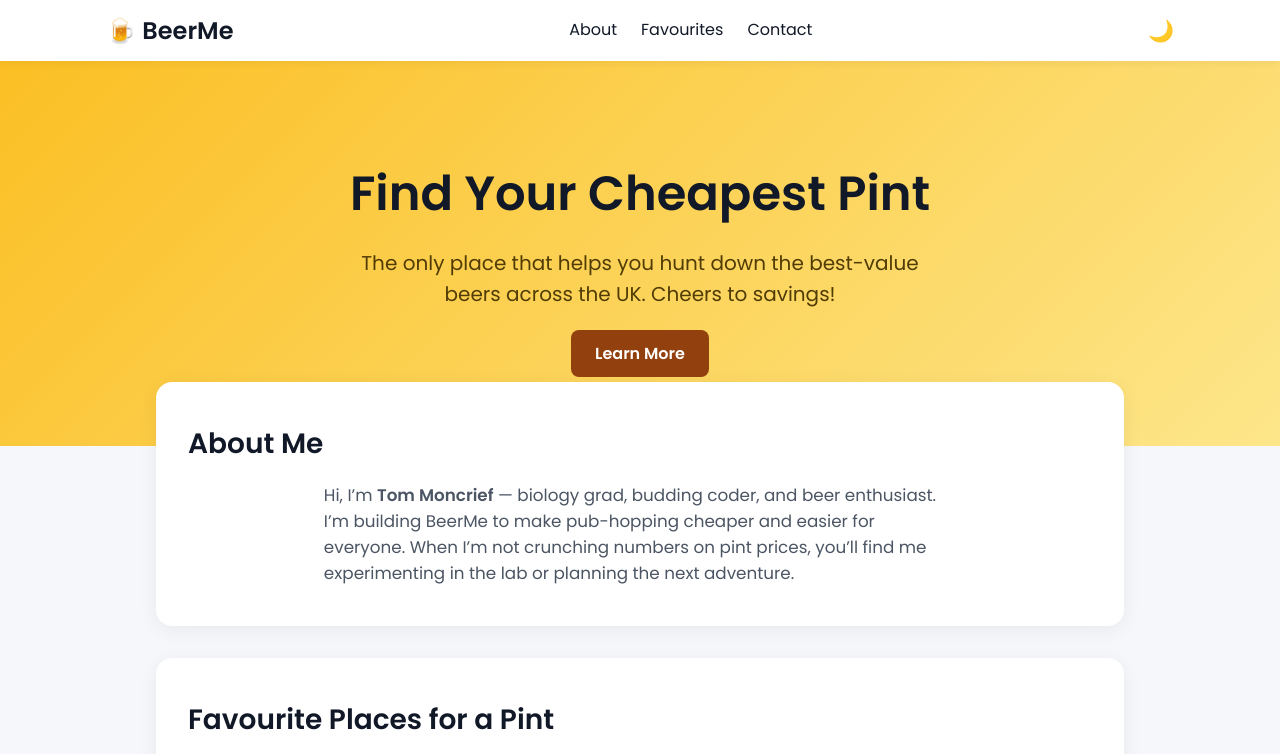
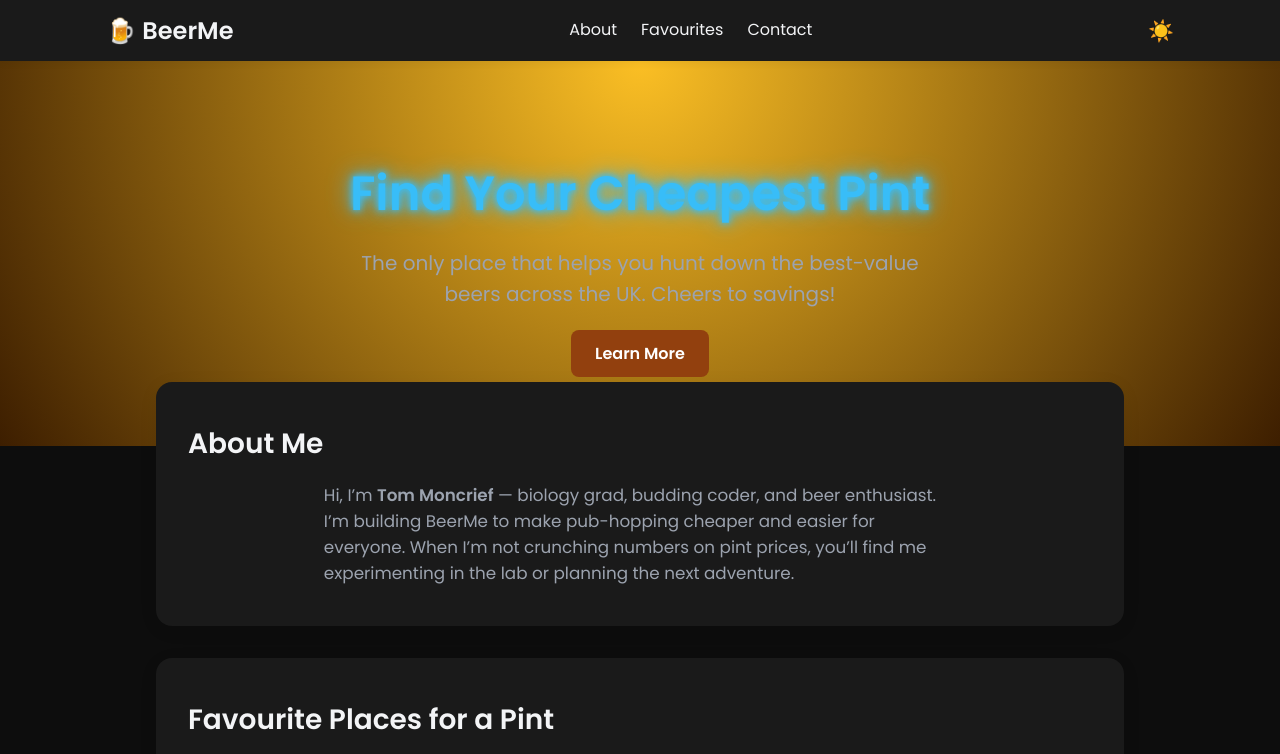
Before and after one commit to TomMoncrief/toms-website, a plain HTML site: page index.html in a window 1280 px wide. Both pictures are taken after a click on the button "Toggle dark mode". Shown: the top 754 px of the page. Drawn offline with nearby package versions, Linux system fonts and the light colour scheme.

Commit message:
Update index.html

```diff
--- a/index.html
+++ b/index.html
@@ -15,7 +15,7 @@
 
   <style>
     :root{
-      /* light theme vars */
+      /* light theme */
       --brand:#fbbf24;
       --brand-dark:#92400e;
       --bg:#f5f7fa;
@@ -23,14 +23,13 @@
       --text:#111827;
       --text-muted:#4b5563;
       --hero-grad:linear-gradient(135deg,var(--brand) 0%,#fde68a 100%);
-      --neon:#00ffff;
+      --neon:#38bdf8; /* cyan */
     }
     body.dark{
       --bg:#0d0d0d;
       --card-bg:#1a1a1a;
       --text:#f3f4f6;
       --text-muted:#9ca3af;
-      --brand:#fbbf24;
       --hero-grad:radial-gradient(circle at top,var(--brand) 0%,#3d1e00 100%);
     }
 
@@ -44,31 +43,23 @@
     }
     a{text-decoration:none;color:inherit}
 
-    /* Header */
     header{background:var(--card-bg);box-shadow:0 2px 8px rgba(0,0,0,.06);position:sticky;top:0;z-index:100;transition:background .3s}
     .nav{max-width:1100px;margin:0 auto;display:flex;justify-content:space-between;align-items:center;padding:.75rem 1rem}
     .logo{font-size:1.5rem;font-weight:600;color:var(--brand-dark);display:flex;align-items:center;gap:.4rem;transition:color .3s}
     .logo span{color:var(--text)}
     nav ul{display:flex;gap:1.5rem;list-style:none;font-size:1rem}
     nav li:hover{color:var(--brand-dark);cursor:pointer}
-
-    /* Dark mode toggle button */
     #modeToggle{background:none;border:none;font-size:1.3rem;cursor:pointer;color:var(--text);transition:transform .2s}
     #modeToggle:hover{transform:scale(1.15)}
 
-    /* Hero */
     .hero{background:var(--hero-grad);padding:6rem 1rem 5rem;text-align:center;transition:background .3s}
-    .hero h1{font-size:3rem;font-weight:600;margin-bottom:1rem;color:var(--text);transition:color .3s,text-shadow .3s}
-    body.dark .hero h1{
-      color:var(--neon);
-      text-shadow:0 0 6px var(--neon),0 0 12px var(--neon),0 0 25px var(--neon);
-    }
+    .hero h1{font-size:3rem;font-weight:600;margin-bottom:1rem;color:var(--text);transition:color .3s text-shadow .3s}
+    body.dark .hero h1{color:var(--neon);text-shadow:0 0 6px var(--neon),0 0 12px var(--neon),0 0 25px var(--neon)}
     .hero p{font-size:1.25rem;color:#513c06;max-width:600px;margin:0 auto 2rem}
     body.dark .hero p{color:var(--text-muted)}
     .cta-btn{background:var(--brand-dark);color:#fff;padding:.75rem 1.5rem;border-radius:.5rem;font-weight:600;transition:background .2s}
     .cta-btn:hover{background:#78350f}
 
-    /* Main */
     main{max-width:1000px;margin:-4rem auto 3rem;padding:0 1rem}
     .section{background:var(--card-bg);border-radius:1rem;box-shadow:0 4px 20px rgba(0,0,0,.06);padding:2.5rem 2rem;margin-bottom:2rem;transition:background .3s,color .3s}
     .section h2{font-size:1.75rem;margin-bottom:1rem}
@@ -76,11 +67,7 @@
     .faves-list{list-style:disc inside;font-size:1.05rem;color:var(--text-muted);max-width:60ch;margin:0 auto;padding-left:0}
     .faves-list li{margin:.75rem 0}
     .faves-list span{display:block;font-size:.95rem;color:var(--text-muted)}
-
-    /* Map */
     #map{height:400px;border-radius:1rem;margin-top:1.5rem}
-
-    /* Footer */
     footer{text-align:center;padding:1.5rem 1rem 2rem;font-size:.9rem;color:var(--text-muted)}
   </style>
 </head>
@@ -129,33 +116,38 @@
 
   <footer>© 2025 BeerMe.uk – Built with 🍺 &amp; ❤️ by Tom Moncrief</footer>
 
-  <!-- Leaflet JS -->
+  <!-- JS -->
   <script defer src="https://unpkg.com/leaflet@1.9.4/dist/leaflet.js"></script>
   <script>
-    // Dark-mode toggle logic
-    const toggle = document.getElementById('modeToggle');
-    const prefersDark = window.matchMedia('(prefers-color-scheme: dark)').matches;
-    const stored = localStorage.getItem('beerme-theme');
-    if (stored === 'dark' || (!stored && prefersDark)) document.body.classList.add('dark');
-    toggle.textContent = document.body.classList.contains('dark') ? '☀️' : '🌙';
+    // ------- THEME TOGGLE -------
+    (function(){
+      const btn = document.getElementById('modeToggle');
+      const stored = localStorage.getItem('beerme-theme');
+      const prefersDark = window.matchMedia('(prefers-color-scheme: dark)').matches;
+      if(stored==='dark'||(!stored&&prefersDark)) document.body.classList.add('dark');
+      btn.textContent = document.body.classList.contains('dark') ? '☀️' : '🌙';
+      btn.addEventListener('click',()=>{
+        document.body.classList.toggle('dark');
+        const dark = document.body.classList.contains('dark');
+        btn.textContent = dark ? '☀️' : '🌙';
+        localStorage.setItem('beerme-theme',dark?'dark':'light');
+      });
+    })();
 
-    toggle.addEventListener('click', () => {
-      document.body.classList.toggle('dark');
-      const dark = document.body.classList.contains('dark');
-      toggle.textContent = dark ? '☀️' : '🌙';
-      localStorage.setItem('beerme-theme', dark ? 'dark' : 'light');
+    // ------- MAP -------
+    document.addEventListener('DOMContentLoaded',()=>{
+      const map = L.map('map').setView([51.462,-2.603],14);
+      L.tileLayer('https://{s}.tile.openstreetmap.org/{z}/{x}/{y}.png',{
+        maxZoom:19,
+        attribution:'&copy; <a href="https://www.openstreetmap.org/copyright">OSM</a>'
+      }).addTo(map);
+      const pubs=[
+        {name:'The Commercial Rooms',coords:[51.4545,-2.5942],desc:'Historic Wetherspoons with cheap pints.'},
+        {name:'The White Bear',coords:[51.4630,-2.6027],desc:'Cosy pub near uni with local ales.'},
+        {name:'Steam',coords:[51.4646,-2.6109],desc:'Huge terrace & rotating craft taps.'}
+      ];
+      pubs.forEach(p=>L.marker(p.coords).addTo(map).bindPopup(`<b>${p.name}</b><br>${p.desc}`));
     });
-
-    // Leaflet map
-    document.addEventListener('DOMContentLoaded', () => {
-      const map = L.map('map').setView([51.462, -2.603], 14);
-      L.tileLayer('https://{s}.tile.openstreetmap.org/{z}/{x}/{y}.png', {
-        maxZoom: 19,
-        attribution: '&copy; <a href="https://www.openstreetmap.org/copyright">OSM</a>'
-      }).addTo(map);
-      const pubs = [
-        { name: 'The Commercial Rooms', coords: [51.4545, -2.5942], desc: 'Historic Wetherspoons with cheap pints.' },
-        { name: 'The White Bear',        coords: [51.4630, -2.6027], desc: 'Cosy pub near uni with local ales.' },
-        { name: 'Steam',                 coords: [51.4646, -2.6109], desc: 'Huge terrace & rotating craft taps.' }
-      ];
-      pubs.forEach(p => L.marker(p.
+  </script>
+</body>
+</html>
```
